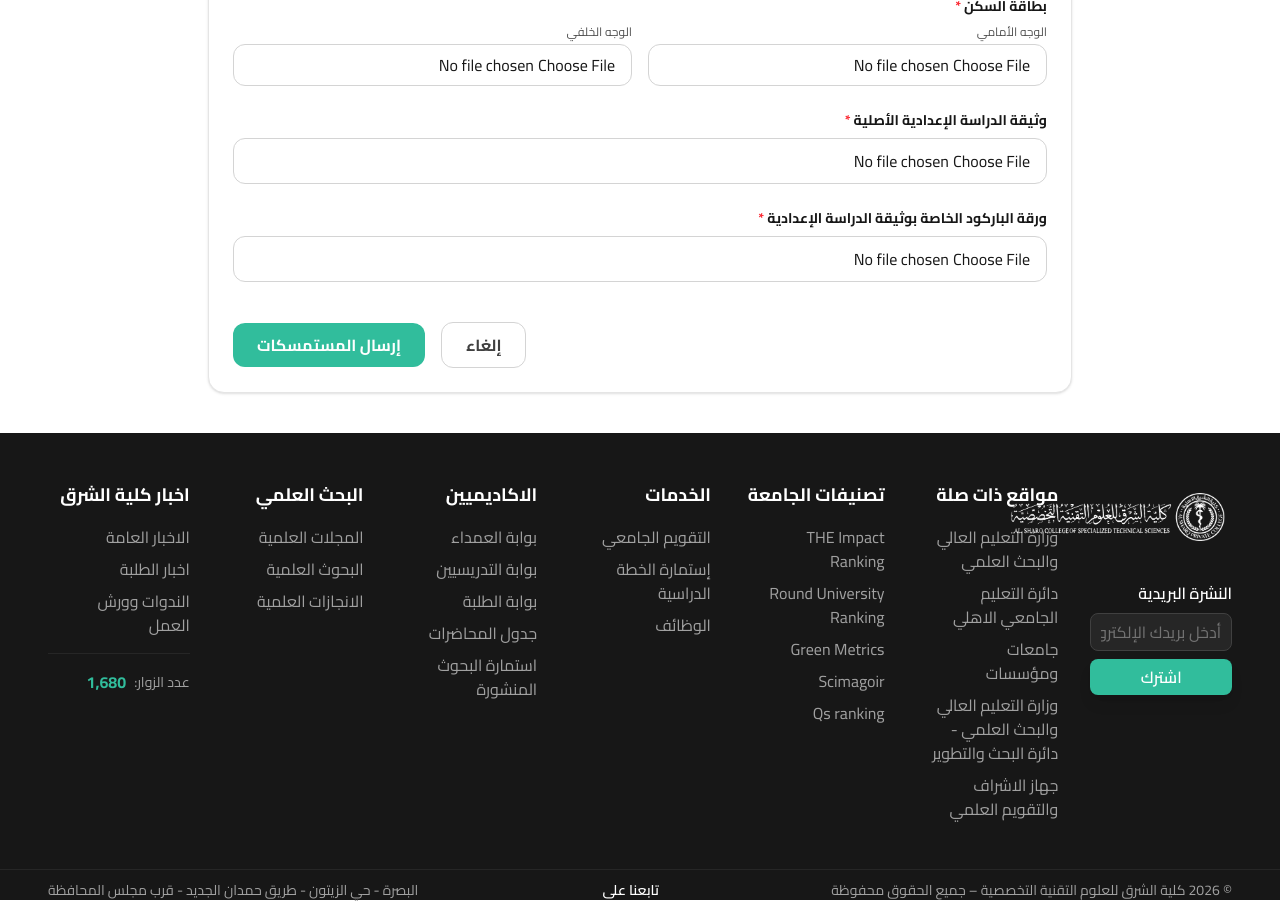
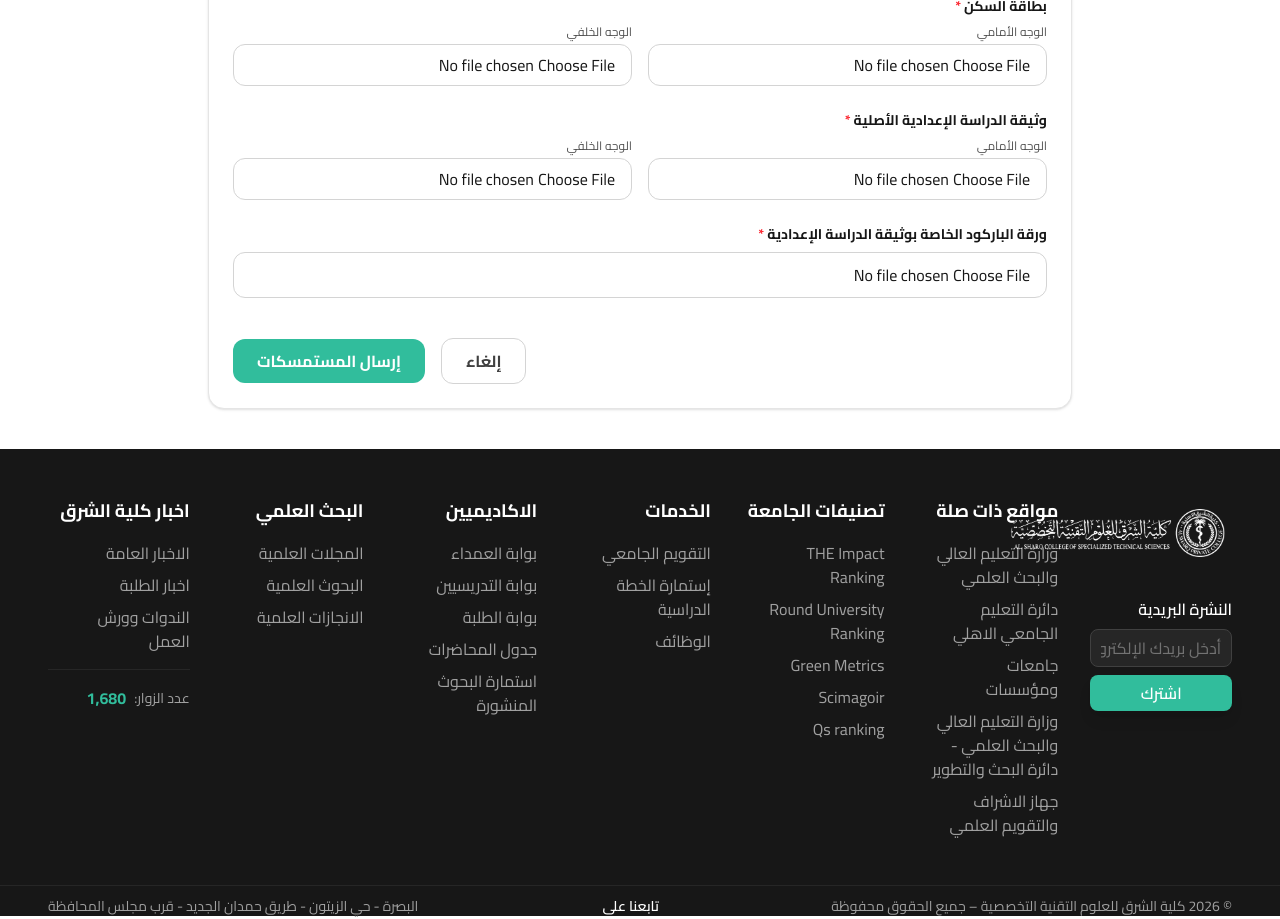
Before and after one commit to alialmasood/shau-website, a Next.js app: page /ar/required-documents/upload in a window 1280 px wide. Shown: the part 1200-2119 px from the top of the page. Built offline with nearby package versions, Linux system fonts and the light colour scheme; no server answers; the database is empty.

Commit message:
Update platform features + DB tables

```diff
--- a/app/admin/(protected)/registration-affairs/required-documents/page.tsx
+++ b/app/admin/(protected)/registration-affairs/required-documents/page.tsx
@@ -254,7 +254,19 @@ export default async function AdminRequiredDocumentsPage() {
                           rel="noopener noreferrer"
                           className="block text-xs text-[#31BD9C] hover:underline"
                         >
-                          وثيقة الدراسة الإعدادية
+                          وثيقة الدراسة الإعدادية (أمامي)
+                        </a>
+                      </div>
+                    )}
+                    {doc.highSchoolCertificateBackId && (
+                      <div>
+                        <a
+                          href={`/api/media/${doc.highSchoolCertificateBackId}`}
+                          target="_blank"
+                          rel="noopener noreferrer"
+                          className="block text-xs text-[#31BD9C] hover:underline"
+                        >
+                          وثيقة الدراسة الإعدادية (خلفي)
                         </a>
                       </div>
                     )}
--- a/app/api/registration-documents/route.ts
+++ b/app/api/registration-documents/route.ts
@@ -21,6 +21,7 @@ export async function POST(request: Request) {
       residenceCardFrontId,
       residenceCardBackId,
       highSchoolCertificateId,
+      highSchoolCertificateBackId,
       barcodeDocumentId,
     } = body;
 
@@ -47,6 +48,7 @@ export async function POST(request: Request) {
       residenceCardFrontId: residenceCardFrontId || null,
       residenceCardBackId: residenceCardBackId || null,
       highSchoolCertificateId: highSchoolCertificateId || null,
+      highSchoolCertificateBackId: highSchoolCertificateBackId || null,
       barcodeDocumentId: barcodeDocumentId || null,
     });
 
--- a/app/ar/required-documents/upload/page.tsx
+++ b/app/ar/required-documents/upload/page.tsx
@@ -45,6 +45,7 @@ export default function UploadDocumentsPage() {
     residenceCardFront: null as File | null,
     residenceCardBack: null as File | null,
     highSchoolCertificate: null as File | null,
+    highSchoolCertificateBack: null as File | null,
     barcodeDocument: null as File | null,
   });
 
@@ -146,8 +147,8 @@ export default function UploadDocumentsPage() {
       setError("الرجاء رفع بطاقة السكن (الوجه الأمامي والخلفي)");
       return;
     }
-    if (!files.highSchoolCertificate) {
-      setError("الرجاء رفع وثيقة الدراسة الإعدادية الأصلية");
+    if (!files.highSchoolCertificate || !files.highSchoolCertificateBack) {
+      setError("الرجاء رفع وثيقة الدراسة الإعدادية الأصلية (الوجه الأمامي والخلفي)");
       return;
     }
     if (!files.barcodeDocument) {
@@ -170,6 +171,7 @@ export default function UploadDocumentsPage() {
         residenceCardFrontId,
         residenceCardBackId,
         highSchoolCertificateId,
+        highSchoolCertificateBackId,
         barcodeDocumentId,
       ] = await Promise.all([
         uploadFile(files.personalPhoto),
@@ -182,6 +184,7 @@ export default function UploadDocumentsPage() {
         uploadFile(files.residenceCardFront),
         uploadFile(files.residenceCardBack),
         uploadFile(files.highSchoolCertificate),
+        uploadFile(files.highSchoolCertificateBack),
         uploadFile(files.barcodeDocument),
       ]);
 
@@ -205,6 +208,7 @@ export default function UploadDocumentsPage() {
           residenceCardFrontId,
           residenceCardBackId,
           highSchoolCertificateId,
+          highSchoolCertificateBackId,
           barcodeDocumentId,
         }),
       });
@@ -508,13 +512,28 @@ export default function UploadDocumentsPage() {
             <label className="block text-sm font-bold text-neutral-900 mb-2">
               وثيقة الدراسة الإعدادية الأصلية <span className="text-red-500">*</span>
             </label>
+            <div className="grid grid-cols-1 sm:grid-cols-2 gap-4">
+              <div>
+                <label className="block text-xs text-neutral-600 mb-1">الوجه الأمامي</label>
                 <input
                   type="file"
                   accept="image/*,application/pdf"
                   onChange={(e) => handleFileChange(e, "highSchoolCertificate")}
                   required
-              className="w-full px-4 py-2.5 rounded-xl border border-neutral-300 focus:border-[#31BD9C] focus:ring-2 focus:ring-[#31BD9C]/20 outline-none"
+                  className="w-full px-4 py-2 rounded-xl border border-neutral-300 focus:border-[#31BD9C] focus:ring-2 focus:ring-[#31BD9C]/20 outline-none"
                 />
+              </div>
+              <div>
+                <label className="block text-xs text-neutral-600 mb-1">الوجه الخلفي</label>
+                <input
+                  type="file"
+                  accept="image/*,application/pdf"
+                  onChange={(e) => handleFileChange(e, "highSchoolCertificateBack")}
+                  required
+                  className="w-full px-4 py-2 rounded-xl border border-neutral-300 focus:border-[#31BD9C] focus:ring-2 focus:ring-[#31BD9C]/20 outline-none"
+                />
+              </div>
+            </div>
           </div>
 
           {/* ورقة الباركود */}
--- a/lib/registrationDocumentsRepo.ts
+++ b/lib/registrationDocumentsRepo.ts
@@ -40,6 +40,7 @@ function mapRow(r: { [k: string]: unknown }): RegistrationDocumentRow {
     residenceCardFrontId: r.residence_card_front_id ? String(r.residence_card_front_id) : null,
     residenceCardBackId: r.residence_card_back_id ? String(r.residence_card_back_id) : null,
     highSchoolCertificateId: r.high_school_certificate_id ? String(r.high_school_certificate_id) : null,
+    highSchoolCertificateBackId: r.high_school_certificate_back_id ? String(r.high_school_certificate_back_id) : null,
     barcodeDocumentId: r.barcode_document_id ? String(r.barcode_document_id) : null,
     createdAt: r.created_at ? new Date(r.created_at as string).toISOString() : "",
     updatedAt: r.updated_at ? new Date(r.updated_at as string).toISOString() : "",
@@ -51,7 +52,7 @@ const COLS = `id, full_name, department, stage, study_type, phone,
   father_id_front_id, father_id_back_id,
   mother_id_front_id, mother_id_back_id,
   residence_card_front_id, residence_card_back_id,
-  high_school_certificate_id, barcode_document_id,
+  high_school_certificate_id, high_school_certificate_back_id, barcode_document_id,
   created_at, updated_at`;
 
 export async function getAllRegistrationDocuments(): Promise<RegistrationDocumentRow[]> {
@@ -84,6 +85,7 @@ export type CreateRegistrationDocumentInput = {
   residenceCardFrontId: string | null;
   residenceCardBackId: string | null;
   highSchoolCertificateId: string | null;
+  highSchoolCertificateBackId: string | null;
   barcodeDocumentId: string | null;
 };
 
@@ -97,8 +99,8 @@ export async function createRegistrationDocument(
       father_id_front_id, father_id_back_id,
       mother_id_front_id, mother_id_back_id,
       residence_card_front_id, residence_card_back_id,
-      high_school_certificate_id, barcode_document_id
-    ) VALUES ($1, $2, $3, $4, $5, $6, $7, $8, $9, $10, $11, $12, $13, $14, $15, $16)
+      high_school_certificate_id, high_school_certificate_back_id, barcode_document_id
+    ) VALUES ($1, $2, $3, $4, $5, $6, $7, $8, $9, $10, $11, $12, $13, $14, $15, $16, $17)
     RETURNING id`,
     [
       input.fullName,
@@ -116,6 +118,7 @@ export async function createRegistrationDocument(
       input.residenceCardFrontId,
       input.residenceCardBackId,
       input.highSchoolCertificateId,
+      input.highSchoolCertificateBackId,
       input.barcodeDocumentId,
     ]
   );
```
Also changed, not shown: 1 other file (tests, documents, lock files or other folders). Lines whose indentation alone changed are shown as unchanged.
